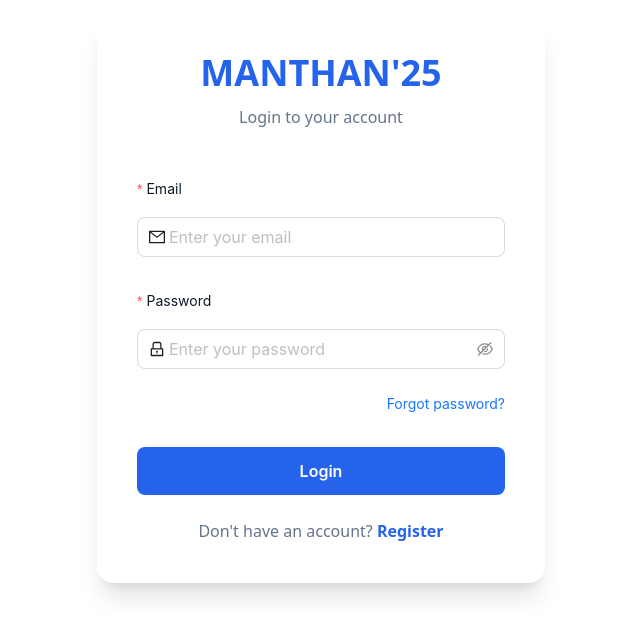
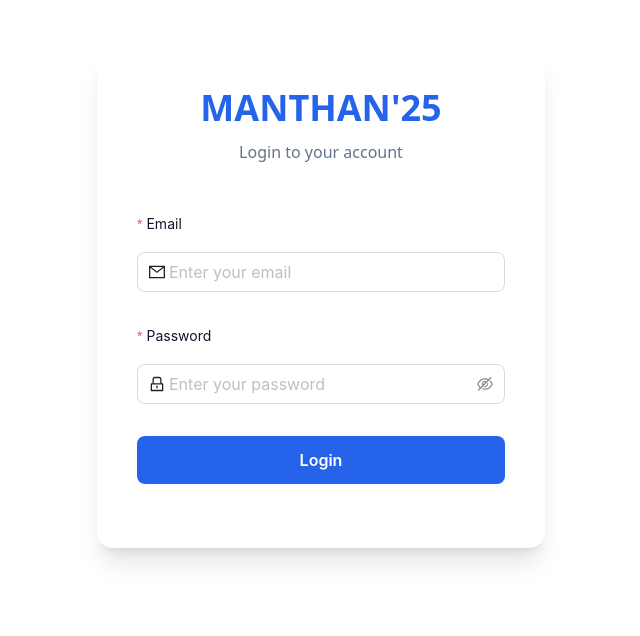
Before and after one commit to shashank-singh-singhania/manthan-website, a Next.js app: page /login in a window 1280 px wide. Shown: the part 102-738 px from the top of the page, without its empty margins (319-959 px from the left). Built offline with nearby package versions, Linux system fonts and the light colour scheme.

Commit message:
minor changes

```diff
--- a/src/app/login/page.jsx
+++ b/src/app/login/page.jsx
@@ -1,7 +1,6 @@
 "use client";
 import { Form, Input } from "antd";
 import { MailOutlined, LockOutlined } from "@ant-design/icons";
-import Link from "next/link";
 import toast from "react-hot-toast";
 import { endpoints } from "@/constants/urls";
 import { useRouter } from "next/navigation";
@@ -12,12 +11,10 @@ export default function Login() {
   const [authenticated, setAuthenticated] = useState(true);
   const router = useRouter();
   const onFinish = async (values) => {
-    console.log("Login:", values);
     const response = await apiCall("post", endpoints.LOGIN, { data: values });
-    console.log(response);
     if (response.success) {
+      toast.success(response.data.msg);
       router.push("/user");
-      toast.success(response.data.message);
     } else {
       toast.error(response.data.error);
     }
@@ -74,12 +71,6 @@ export default function Login() {
               />
             </Form.Item>
 
-            <div className="text-right mb-6">
-              <a href="#" className="text-sm hover:underline text-primary">
-                Forgot password?
-              </a>
-            </div>
-
             <Form.Item>
               <button
                 type="submit"
@@ -89,16 +80,6 @@ export default function Login() {
               </button>
             </Form.Item>
           </Form>
-
-          <div className="text-center mt-6">
-            <span className="text-textLight">Don't have an account? </span>
-            <Link
-              href="/register"
-              className="font-semibold hover:underline text-primary"
-            >
-              Register
-            </Link>
-          </div>
         </div>
       </div>
     </div>
--- a/src/app/registration/offline/page.jsx
+++ b/src/app/registration/offline/page.jsx
@@ -90,7 +90,7 @@ export default function OfflineRegister() {
           setIsOtpModalVisible(true);
         }
       } else {
-        toast.error("Error verifying email");
+        toast.error(response.data.error);
         form.setFieldValue("leaderEmail", "");
       }
     } catch (error) {
--- a/src/components/Forms/OfflineRegForm.jsx
+++ b/src/components/Forms/OfflineRegForm.jsx
@@ -47,9 +47,9 @@ export default function OfflineRegisterForm({
             <div className="flex items-center justify-between mb-6">
               <a
                 href="/"
-                className="p-2 hover:bg-gray-100 rounded-lg transition-colors"
+                className="p-2 hover:bg-gray-100 bg-primary rounded-lg transition-colors"
               >
-                <ArrowLeft className="w-6 h-6 text-gray-700" />
+                <ArrowLeft className="w-6 h-6 text-white" />
               </a>
               <div className="flex-1 text-center">
                 <h1 className="text-3xl md:text-4xl font-bold mb-2 text-blue-600">
--- a/src/components/Forms/OnlineRegForm.jsx
+++ b/src/components/Forms/OnlineRegForm.jsx
@@ -40,9 +40,9 @@ export default function OnlineRegisterForm({
             <div className="flex items-center justify-between mb-6">
               <a
                 href="/"
-                className="p-2 hover:bg-gray-100 rounded-lg transition-colors"
+                className="p-2 hover:bg-gray-100 bg-primary rounded-lg transition-colors"
               >
-                <ArrowLeft className="w-6 h-6 text-gray-700" />
+                <ArrowLeft className="w-6 h-6 text-white" />
               </a>
               <div className="flex-1 text-center">
                 <h1 className="text-3xl md:text-4xl font-bold mb-2 text-blue-600">
```
